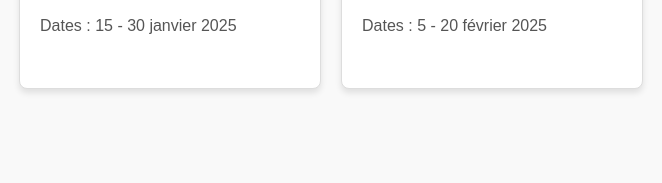
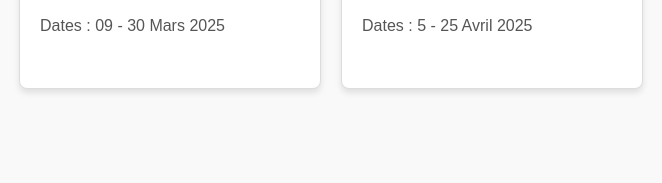
Before and after one commit to jbu72/tentative, a plain HTML site: page index.html in a window 1280 px wide. Shown: the part 823-1006 px from the top of the page, 309-971 px from the left. Drawn offline with Linux system fonts and the light colour scheme.

Commit message:
ajout correctif

```diff
--- a/index.html
+++ b/index.html
@@ -50,7 +50,7 @@
                     <img src="images/banner.png" alt="Formation Bureautique">
                     <div class="card-content">
                         <h3>Bureautique (Word, Excel, PowerPoint)</h3>
-                        <p>Dates : 15 - 30 janvier 2025</p>
+                        <p>Dates : 09 - 30 Mars 2025</p>
                     </div>
                 </div>
                 <!-- Card 2 -->
@@ -58,7 +58,7 @@
                     <img src="images/Designer.png" alt="Initiation à la culture hors sol">
                     <div class="card-content">
                         <h3>Initiation à l'informatique</h3>
-                        <p>Dates : 5 - 20 février 2025</p>
+                        <p>Dates : 5 - 25 Avril 2025</p>
                     </div>
                 </div>
             </div>
```
